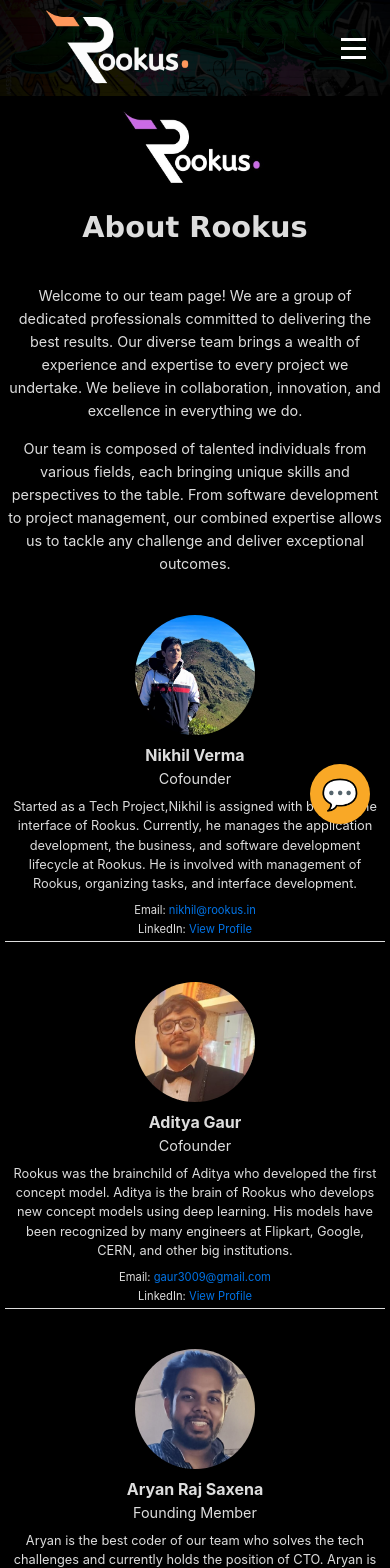
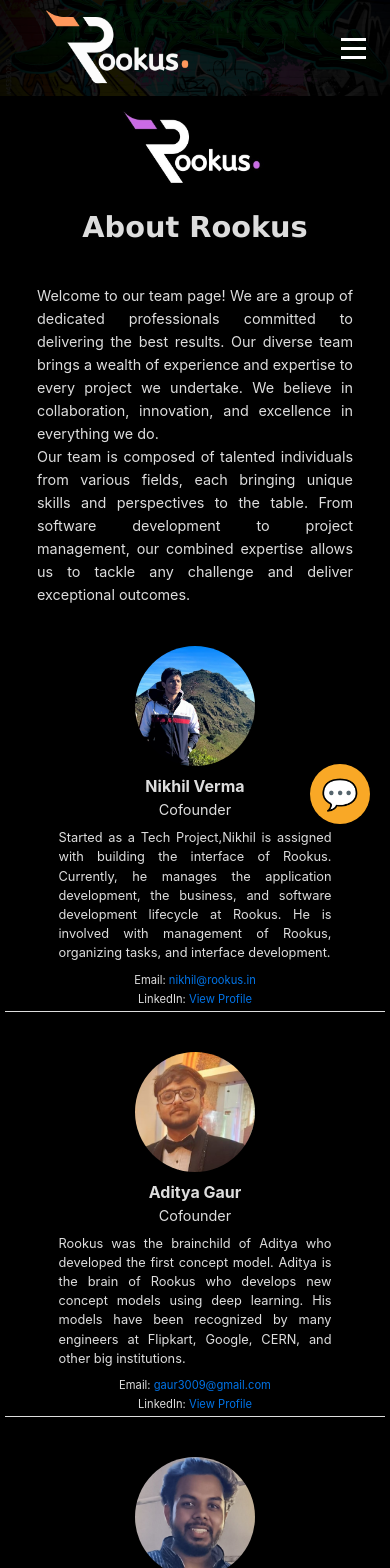
Before and after one commit to babubisleri001/Shopping-Site, a React (Vite) app: page /team in a window 390 px wide. Shown: the top 1568 px of the page. Built offline with nearby package versions, Linux system fonts and the light colour scheme.

Commit message:
alignment of teams page text

```diff
--- a/src/components/Team/Team.scss
+++ b/src/components/Team/Team.scss
@@ -27,6 +27,7 @@
     margin-bottom: 40px;
 
     p {
+      text-align: justify;
       font-size: 1.1em;
       line-height: 1.6;
       margin-bottom: 15px;
@@ -77,6 +78,7 @@
       }
 
       .member-description {
+        text-align: justify;
         font-size: 1em;
         line-height: 1.5;
         margin: 0;
@@ -113,6 +115,7 @@
     }
 
     .about p {
+      margin: 0 2rem;
       font-size: 1em;
     }
 
@@ -140,6 +143,8 @@
         }
 
         .member-description {
+          max-width: 70vw;
+
           font-size: 0.9em;
         }
 
```
